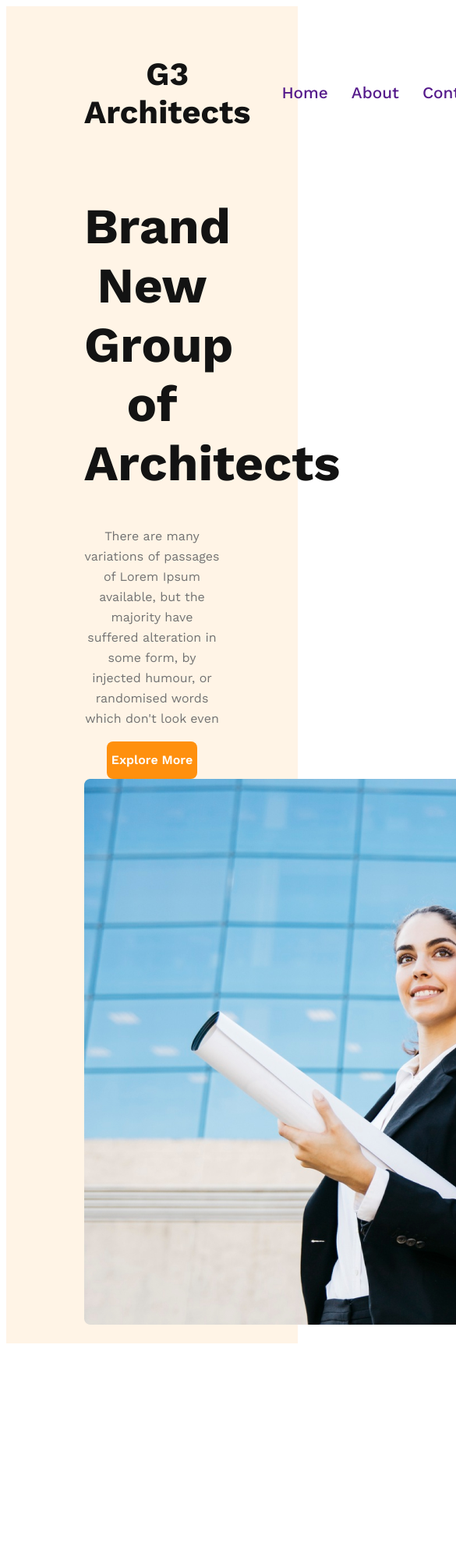
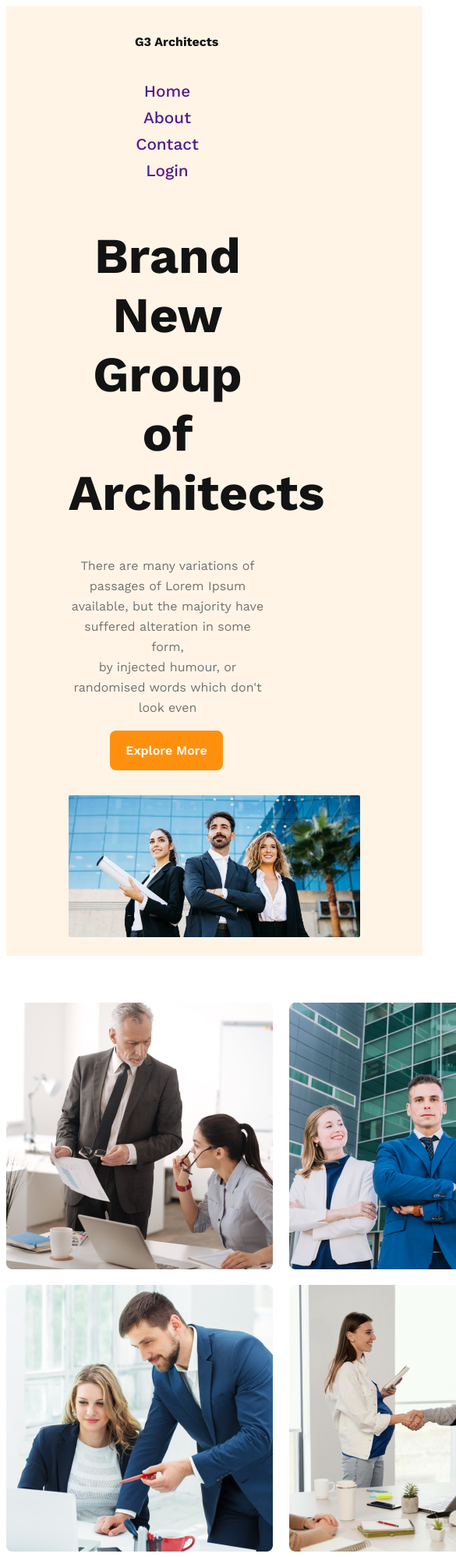
Before and after one commit to Noman-Mia/architect-web-, a plain HTML site: page index.html in a window 390 px wide. Shown: the top 1997 px of the page at 78% size, 585 px wide, since content can reach past the window. Before the commit the page ends 1731 px from the top, so only its background shows below. Drawn offline with nearby package versions, Linux system fonts and the light colour scheme.

Commit message:
added feature

```diff
--- a/index.html
+++ b/index.html
@@ -21,15 +21,32 @@
           <div class="banner-content">
               <div class="banner">
                    <h1 class="banner-title">Brand New <br> Group of Architects </h1>
-                   <p class="banner-description">There are many variations of passages of Lorem Ipsum available, but the majority have suffered alteration in some form, by injected humour, or randomised words which don't look even</p>
+                   <p class="banner-description">There are many variations of passages of Lorem Ipsum available, but the majority have suffered alteration in some form, <br> by injected humour, or randomised words which don't look even</p>
                    <button class="btn-primary">Explore More</button>
+                   <img src="images/banner.png" alt="">
               </div>
+
           </div>
-                <img src="images/banner.png" alt="">
     </header>
 
 
-    <main></main>
+    <main>
+        <!-- feature section -->
+        <section class="teams-container">
+            <div class="team-img-container">
+                <img src="images/team1.png" alt="">
+                <img src="images/team2.png" alt="">
+                <img src="images/team3.png" alt="">
+                <img src="images/team4.png" alt="">
+            </div>
+
+            <div class="teams-content">
+                <h1 class="teams-title"> <span class="quick-list">Quick list</span> <span class="of-our">of Our</span> <span class="Features">Features</span>  </h1>
+                <p class="teams-description">There are many variations of passages of Lorem Ipsum available, but the majority have suffered alteration in some form, by injected humour, or randomised words which don't look even</p>
+                <button class="btn-primary">Explore More</button>
+            </div>
+        </section>
+    </main>
 
 
     <footer></footer>
--- a/style.css
+++ b/style.css
@@ -5,12 +5,13 @@
 }
 /* header style */
 header {
+  /* width:1200px;
+ height:100%; */
   background: rgba(255, 144, 14, 0.1);
-  padding: 20px 100px;
+  padding: 20px 80px;
 }
 .nav-title {
   color: #131313;
-  text-align: center;
   font-family: Work Sans;
   font-size: 2.6rem;
   font-style: normal;
@@ -37,8 +38,12 @@ nav ul li a {
   text-decoration: none;
 }
 /* banner style */
+.banner {
+  width: 1060px;
+  text-align: center;
+}
 .banner-content {
-  max-width: 700px;
+  max-width: 66.7rem;
   text-align: center;
   margin: 0 auto;
 }
@@ -53,14 +58,92 @@ nav ul li a {
   font-weight: 400;
   line-height: 26px;
 }
-.btn-primary{
-color: #FFF;
-text-align: center;
-font-size:1rem;
-font-weight: 600;
-border-radius: 8px;
-background: #FF900E;
-width: 11.6ren;
-height:3rem;
-border: none;
+.btn-primary {
+  color: #fff;
+  text-align: center;
+  font-size: 1rem;
+  font-weight: 600;
+  border-radius: 8px;
+  background: #ff900e;
+  /* width: 11.6ren;
+height:3rem; */
+  border: none;
+  padding: 1rem 1.3rem;
+  margin-bottom: 2em;
 }
+.banner img {
+  width: 100%;
+}
+/* responsive */
+@media screen and (max-width: 576px) {
+  header {
+    height: 100%;
+    width: 100%;
+  }
+  nav {
+    flex-direction: column;
+  }
+  .banner {
+    width: 100%;
+  }
+  .nav-title {
+    padding-left: 85px;
+    font-size: 1rem;
+  }
+  nav ul {
+    flex-direction: column;
+  }
+  nav ul li {
+    margin-right: 161px;
+    padding-top: 10px;
+  }
+  .banner-title {
+    margin-right: 120px;
+  }
+  .banner-description {
+    margin-right: 120px;
+  }
+  .btn-primary {
+    margin-left: -123px;
+  }
+}
+/* main section */
+main {
+  max-width: 1224px;
+  margin: 60px auto;
+}
+.teams-container {
+  display: flex;
+  align-items: center;
+}
+
+.team-img-container {
+  display: grid;
+  grid-template-columns: repeat(2, 1fr);
+  gap: 1.3rem;
+}
+.teams-content {
+  padding-left: 4.4rem;
+  /* padding-right: 4.4rem; */
+}
+.quick-list {
+  color: #727272;
+  font-size: 2.5rem;
+  font-weight: 500;
+}
+.of-our {
+  color: #131313;
+  font-size: 2.5rem;
+  font-weight: 700;
+}
+.Features {
+  color: #ff900e;
+  font-size: 2.5rem;
+  font-weight: 700;
+}
+.teams-description {
+  color: #727272;
+  font-size: 1rem;
+  font-weight: 400;
+  line-height: 26px;
+}
```
